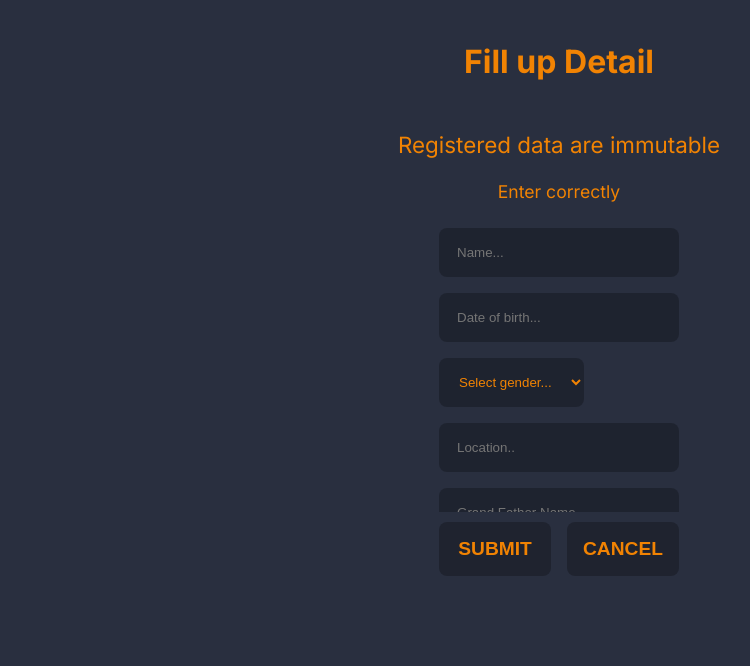
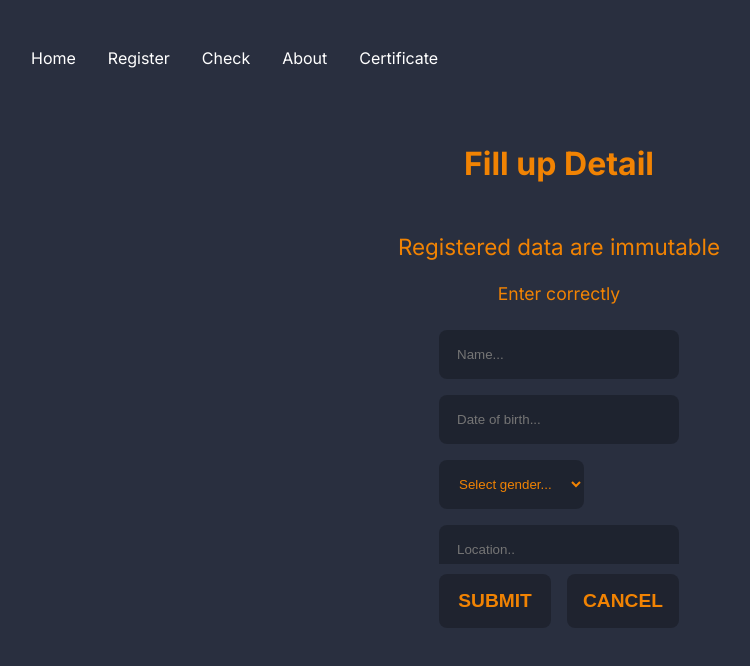
Before and after one commit to Niroj925/Janma_Dartaa, a Next.js app: page /register in a window 1280 px wide. Shown: the top 666 px of the page, without its empty margins (97-847 px from the left). Built offline with nearby package versions, Linux system fonts and the light colour scheme.

Commit message:
register form

```diff
--- a/src/app/register/Form.module.css
+++ b/src/app/register/Form.module.css
@@ -48,7 +48,7 @@
  .field{
     margin-top: 10px;
     margin-bottom: 10px;
-    max-height: 300px;
+    max-height: 250px;
     overflow-y: scroll;
  }
 
--- a/src/app/register/page.js
+++ b/src/app/register/page.js
@@ -7,7 +7,7 @@ import { useRouter } from 'next/navigation';
 import { useSelector } from 'react-redux/es/hooks/useSelector';
 import {toast, ToastContainer } from 'react-toastify';
 import 'react-toastify/dist/ReactToastify.css';
-
+import Navbar from '../component/Navbar/Navbar';
 function page() {
     const router=useRouter();
   // console.log('state in Form:',state);
@@ -60,6 +60,7 @@ function page() {
 
   return (
     <>
+    <Navbar/>
     <div className={styles.Form}>
       <div className={styles.Form_box}>
              <h3>
@@ -68,7 +69,7 @@ function page() {
               <p>Registered data are immutable </p>
              <small> Enter correctly </small>
 
-             <form className={styles.Form_box_right_name}>
+             <form onSubmit={RegisterCertificate} className={styles.Form_box_right_name}>
                 <div className={styles.field}>
 
               <div className={styles.Form_box_right_name_info}>
@@ -154,7 +155,7 @@ function page() {
                       onClick={()=>router.push('/')}   >
                       Cancel
                    </button> */}
-                   <button type="submit" onClick={RegisterCertificate}>Submit</button>
+                   <button type="submit">Submit</button>
                     <button onClick={handleCancel}>Cancel</button>
                  </div>
 
```
